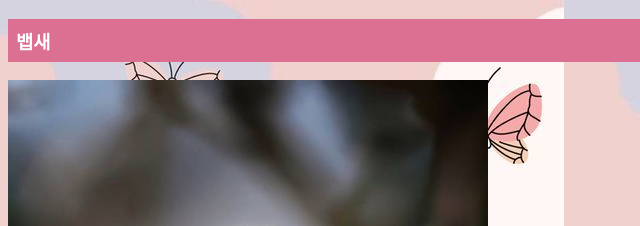
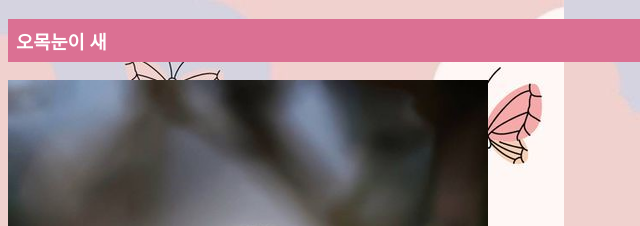
Before and after one commit to HabinChung/habinchung.github.io, a plain HTML site: page index.html in a window 1280 px wide. Shown: the top 226 px of the page, 0-640 px from the left. Drawn offline with Linux system fonts and the light colour scheme.

Commit message:
Create index.html

```diff
--- a/index.html
+++ b/index.html
@@ -15,7 +15,7 @@
     </style>
 </head>
 <body>
-    <h3>뱁새</h3>
+    <h3>오목눈이 새</h3>
     <img src='./img/bird.jpg' width='480'>
 </body>
 </html>
```
